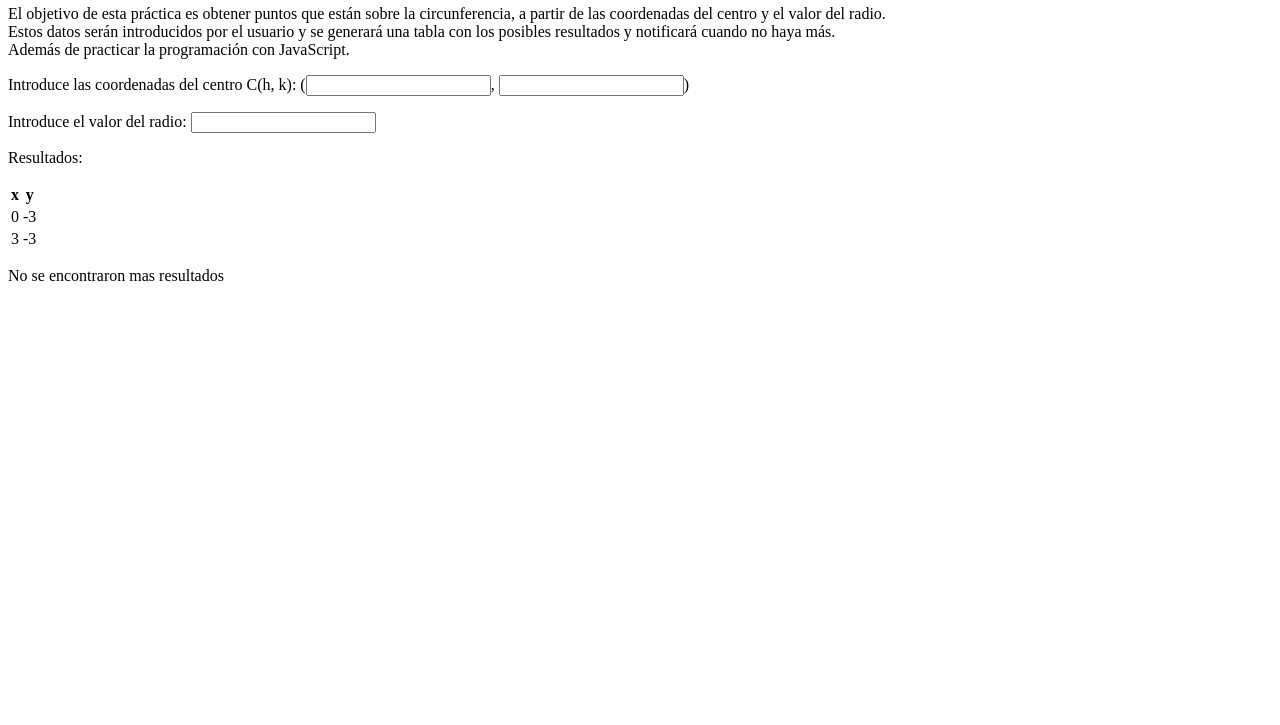
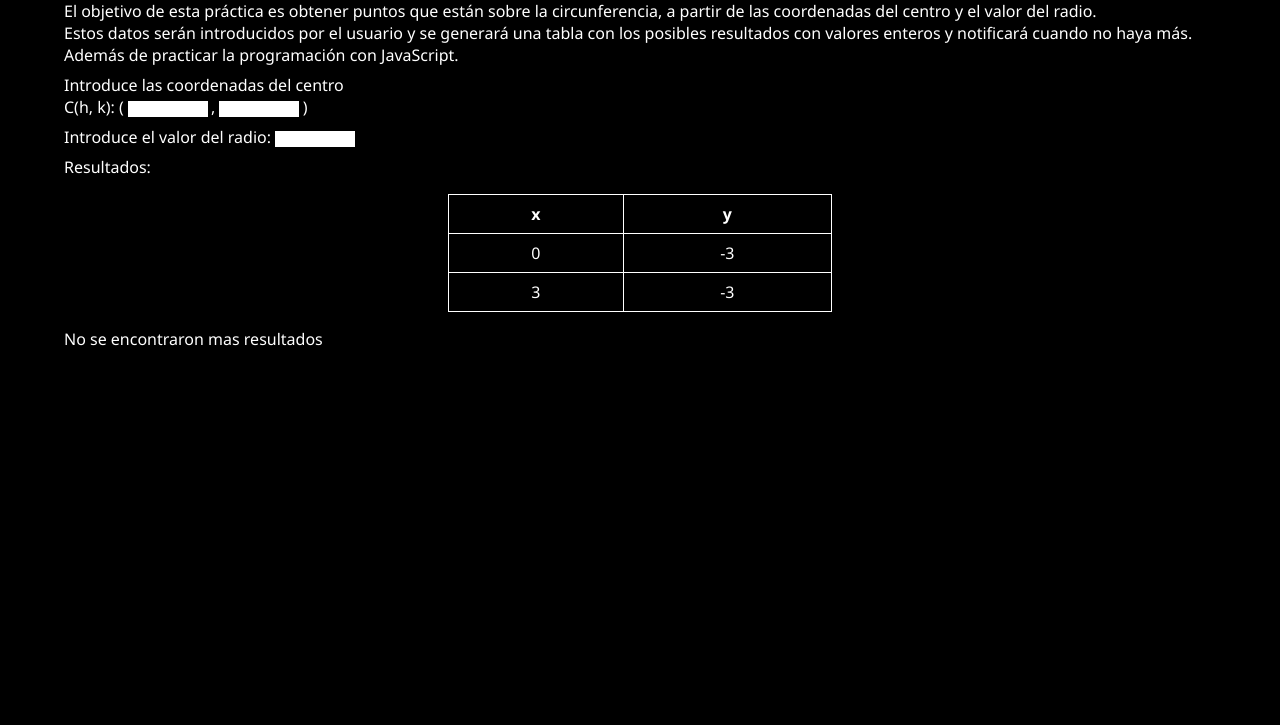
Before and after one commit to RomanPinelo/puntosCircunferencia, a plain HTML site: page index.html in a window 1280 px wide. Shown: the part 75-800 px from the top of the page. Drawn offline with Linux system fonts and the light colour scheme.

Commit message:
Estilos agregados celular, iPad y PC

```diff
--- a/index.html
+++ b/index.html
@@ -21,13 +21,15 @@
       de las coordenadas del centro y el valor del radio.
       <br>
       Estos datos serán introducidos por el usuario y se generará una tabla con los posibles
-      resultados y notificará cuando no haya más.
+      resultados con valores enteros y notificará cuando no haya más.
       <br>
       Además de practicar la programación con JavaScript.
     </p>
 
     <p>
-      Introduce las coordenadas del centro C(h, k): (<input type="number" class="coordenada" id="coordenadaH">, <input type="number" class="coordenada" id="coordenadaK">)
+      Introduce las coordenadas del centro
+      <br>
+      C(h, k): (<input type="number" class="coordenadaH" id="coordenadaH">, <input type="number" class="coordenadaK" id="coordenadaK">)
     </p>
 
     <p>Introduce el valor del radio: <input type="number" class="radio" id="radio"></p>
--- a/style.css
+++ b/style.css
@@ -0,0 +1,76 @@
+* {
+  margin: 0;
+  padding: 0;
+  box-sizing: border-box;
+}
+
+body {
+  background-color: #000;
+  color: #fff;
+  font-family: 'Segoe UI', Tahoma, Geneva, Verdana, sans-serif;
+}
+
+/*_*_*_*_*_*_*_*_*_*_*_*_*_*_*_*_*_*_*_*_*_*_*_*_*_*_*_*_*_*_*_*_*_*_*_*_*_*_*_*_*_*_*
+  Mobile View
+*_*_*_*_*_*_*_*_*_*_*_*_*_*_*_*_*_*_*_*_*_*_*_*_*_*_*_*_*_*_*_*_*_*_*_*_*_*_*_*_*_*_*/
+h1 {
+  text-align: center;
+  margin: 1rem;
+}
+
+p {
+  width: 90%;
+  margin: 0.5rem auto;
+}
+
+/*Poner los bordes de la tabla*/
+table, tr, td, th {
+  border-collapse: collapse;
+  border: 1px solid #fff;
+  text-align: center;
+  padding: 0.5rem;
+}
+
+table {
+  width: 70%;
+  margin: 1rem auto;
+}
+
+input {
+  outline: none;
+  border: 0;
+  width: 5rem;
+  height: 1rem;
+  text-align: center;
+}
+
+.coordenadaH {
+  margin-left: 0.25rem;
+  margin-right: 0.2rem;
+}
+
+.coordenadaK {
+  margin-right: 0.2rem;
+}
+
+
+
+/*_*_*_*_*_*_*_*_*_*_*_*_*_*_*_*_*_*_*_*_*_*_*_*_*_*_*_*_*_*_*_*_*_*_*_*_*_*_*_*_*_*_*
+  IPad View
+*_*_*_*_*_*_*_*_*_*_*_*_*_*_*_*_*_*_*_*_*_*_*_*_*_*_*_*_*_*_*_*_*_*_*_*_*_*_*_*_*_*_*/
+@media screen and (min-width: 768px) {
+  table {
+    width: 50%;
+  }
+}
+
+
+
+/*_*_*_*_*_*_*_*_*_*_*_*_*_*_*_*_*_*_*_*_*_*_*_*_*_*_*_*_*_*_*_*_*_*_*_*_*_*_*_*_*_*_*
+  Desktop View
+*_*_*_*_*_*_*_*_*_*_*_*_*_*_*_*_*_*_*_*_*_*_*_*_*_*_*_*_*_*_*_*_*_*_*_*_*_*_*_*_*_*_*/
+@media screen and (min-width: 1000px) {
+  table {
+    width: 30%;
+  }
+}
```
